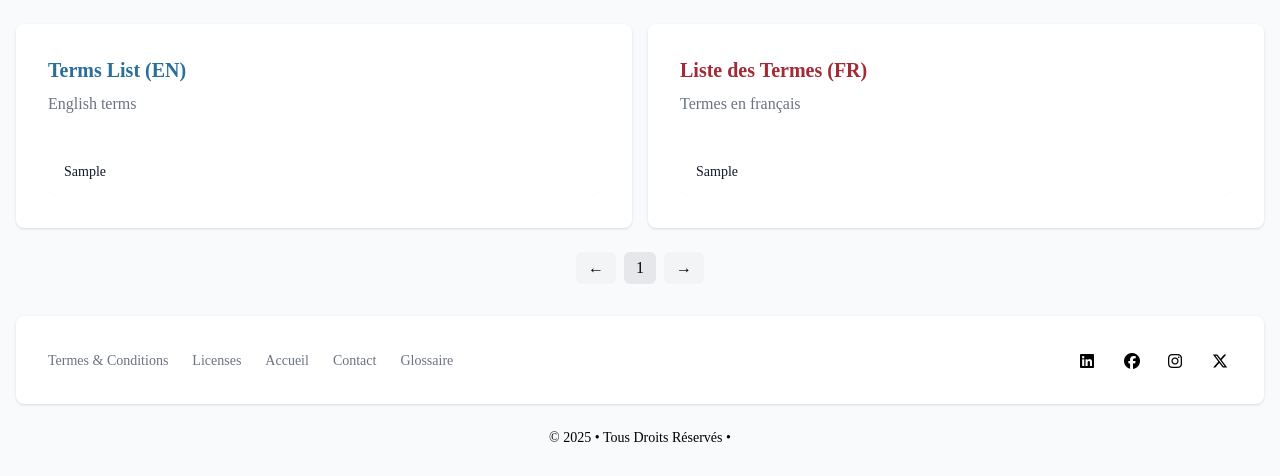
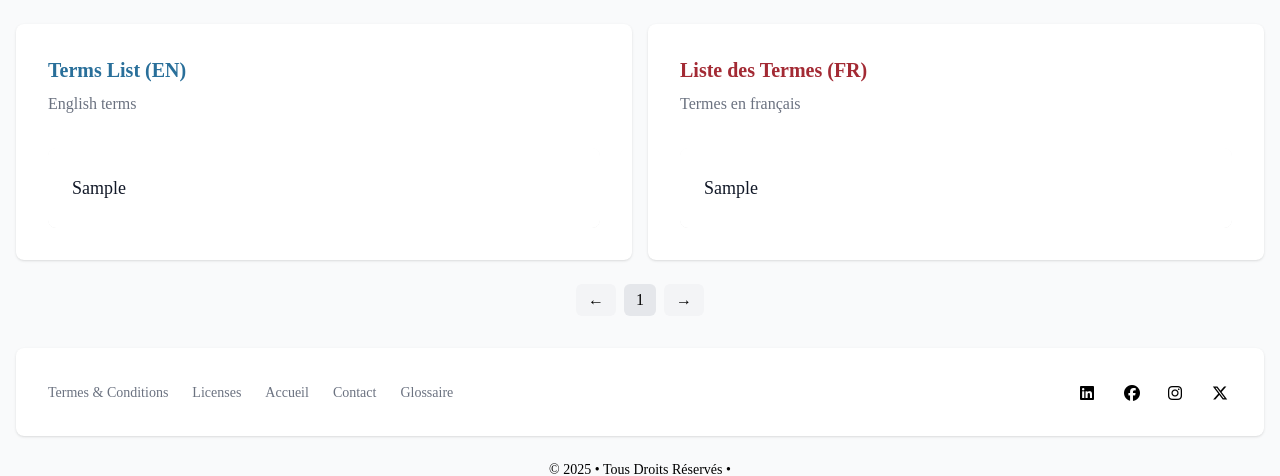
Before and after one commit to tonybnya/glotecht, a Flask app: page /terms-list in a window 1280 px wide. Shown: the part 68-544 px from the top of the page. Run offline with Flask 3, Linux system fonts and the light colour scheme; tables that the repository leaves empty hold one stand-in row (values such as "Sample post"); some libraries are stand-ins or nearby versions; some web fonts are replaced.

Commit message:
fix: ensure perfect horizontal alignment between the English and French terms, regardless of their content length

```diff
--- a/static/css/output.css
+++ b/static/css/output.css
@@ -1321,6 +1321,14 @@ input:checked + .toggle-bg {
   min-height: 100vh;
 }
 
+.min-h-\[60px\] {
+  min-height: 60px;
+}
+
+.min-h-\[80px\] {
+  min-height: 80px;
+}
+
 .w-1\/2 {
   width: 50%;
 }
@@ -1918,6 +1926,16 @@ input:checked + .toggle-bg {
 .py-8 {
   padding-top: 2rem;
   padding-bottom: 2rem;
+}
+
+.py-4 {
+  padding-top: 1rem;
+  padding-bottom: 1rem;
+}
+
+.py-6 {
+  padding-top: 1.5rem;
+  padding-bottom: 1.5rem;
 }
 
 .pb-5 {
@@ -2741,6 +2759,11 @@ input:checked + .toggle-bg {
     font-size: 1.875rem;
     line-height: 2.25rem;
   }
+
+  .md\:text-lg {
+    font-size: 1.125rem;
+    line-height: 1.75rem;
+  }
 }
 
 @media (min-width: 1024px) {
--- a/templates/terms_list.html
+++ b/templates/terms_list.html
@@ -135,27 +135,43 @@ document.addEventListener('DOMContentLoaded', async () => {
       const endIndex = startIndex + ITEMS_PER_PAGE;
       const pageTerms = allTerms.slice(startIndex, endIndex);
 
-      pageTerms.forEach(term => {
+      // Create a container for each pair of terms to ensure alignment
+      pageTerms.forEach((term, index) => {
+        // Create a unique ID for this term pair
+        const termId = `term-${index}-${currentPage}`;
+
         // Create English term element
         const enDiv = document.createElement('div');
-        enDiv.className = 'py-3 px-4 hover:bg-gray-50 flex items-center min-h-[48px]';
+        enDiv.className = 'py-6 px-6 hover:bg-gray-50 flex items-center min-h-[80px]';
+        enDiv.id = `en-${termId}`;
         enDiv.innerHTML = `
-          <p class="text-sm font-medium text-gray-900 w-full whitespace-normal break-words">
+          <p class="text-base md:text-lg font-medium text-gray-900 w-full whitespace-normal break-words">
             ${term.EN}
           </p>
         `;
 
         // Create French term element
         const frDiv = document.createElement('div');
-        frDiv.className = 'py-3 px-4 hover:bg-gray-50 flex items-center min-h-[48px]';
+        frDiv.className = 'py-6 px-6 hover:bg-gray-50 flex items-center min-h-[80px]';
+        frDiv.id = `fr-${termId}`;
         frDiv.innerHTML = `
-          <p class="text-sm font-medium text-gray-900 w-full whitespace-normal break-words">
+          <p class="text-base md:text-lg font-medium text-gray-900 w-full whitespace-normal break-words">
             ${term.FR}
           </p>
         `;
 
         englishContainer.appendChild(enDiv);
         frenchContainer.appendChild(frDiv);
+
+        // After adding both divs, ensure they have the same height
+        requestAnimationFrame(() => {
+          const enHeight = document.getElementById(`en-${termId}`).offsetHeight;
+          const frHeight = document.getElementById(`fr-${termId}`).offsetHeight;
+          const maxHeight = Math.max(enHeight, frHeight);
+
+          document.getElementById(`en-${termId}`).style.height = `${maxHeight}px`;
+          document.getElementById(`fr-${termId}`).style.height = `${maxHeight}px`;
+        });
       });
 
       // Update pagination buttons state
```
